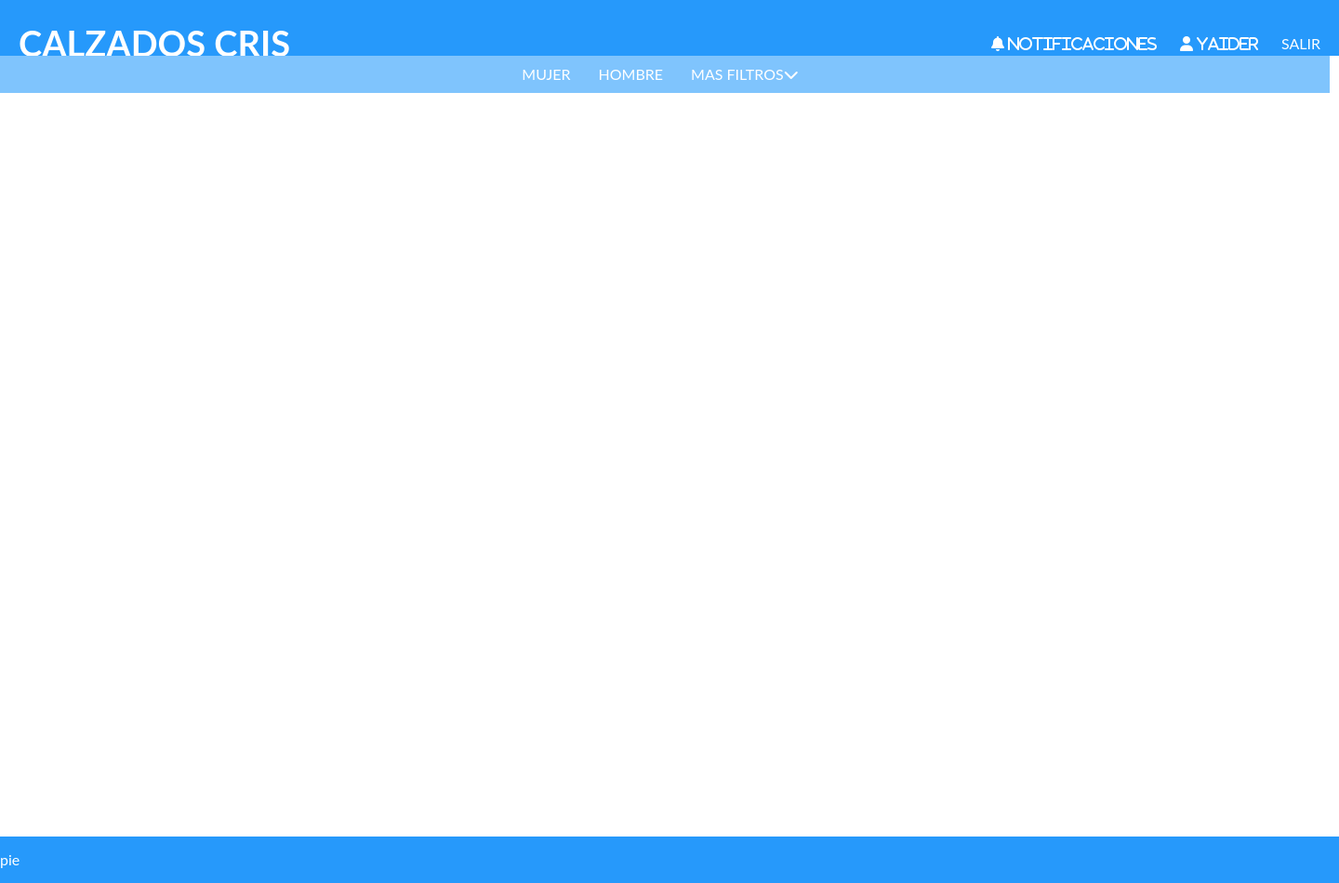
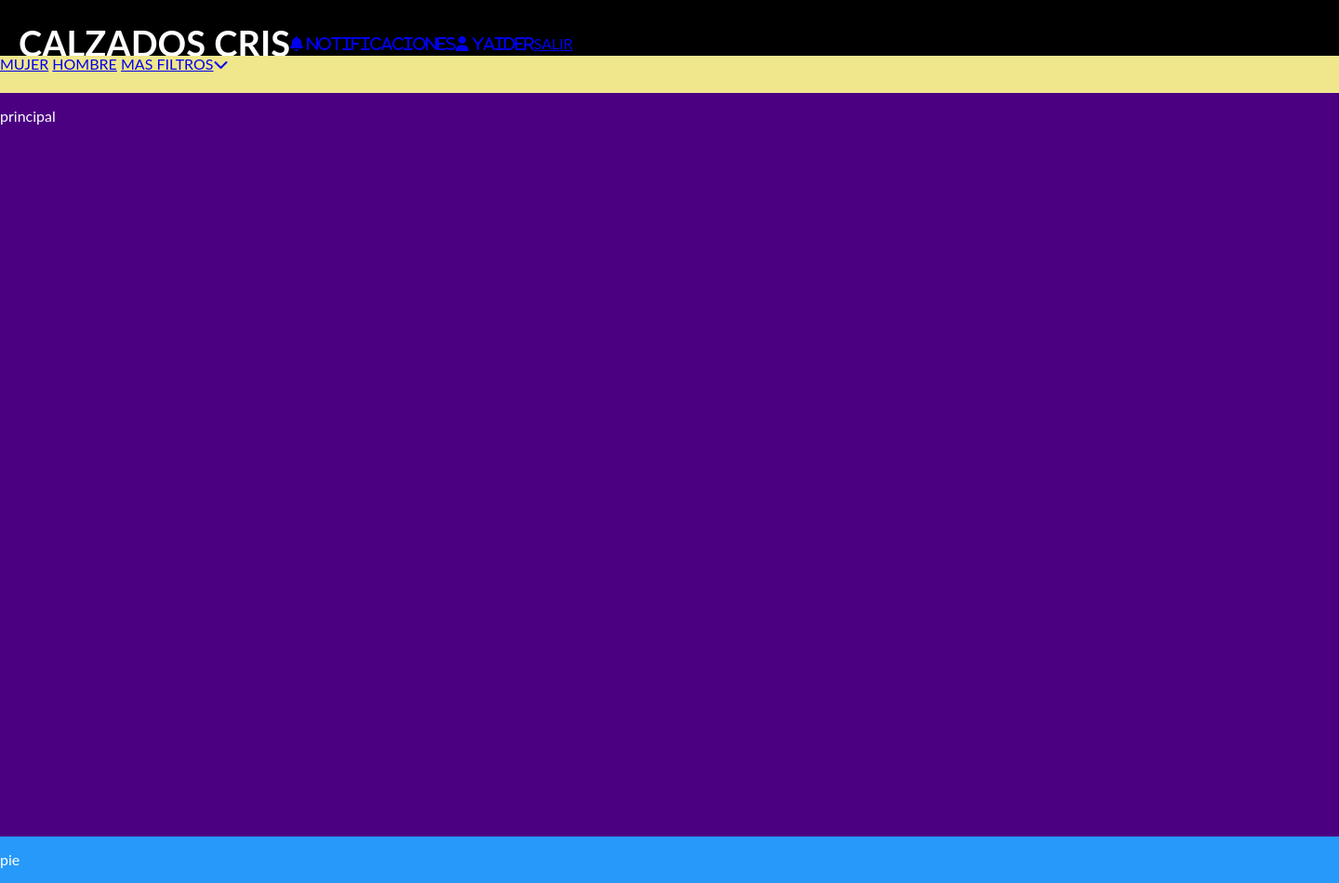
Before and after one commit to yaidercc/calzados_crisV2, a PHP site: page / in a window 1440 px wide. Shown: the whole page at 93% size. Run offline with PHP 8.4, Linux system fonts and the light colour scheme; some libraries are stand-ins or nearby versions.

Commit message:
se dividio la pagina

```diff
--- a/Css/estilos.css
+++ b/Css/estilos.css
@@ -1,10 +1,10 @@
+
 html{
     font-size: 62.5%; /** resete para rems - 62.5%=10px**/
 }
 body{
     font-family: 'Lato', sans-serif;
     font-size: 1.6rem;
-
     color: #fff;
 }
 
@@ -21,68 +21,44 @@ h3{
 h4{
     font-size: 2.6rem;
 }
-
-/**/
-a{
-    text-decoration: none;
-    color: #fff;
-    cursor: pointer;
-}
 .contenedor{
     width: 100%;
     min-height: 100vh;/*altura minima*/
     margin: 0 auto;
     display: grid;
-    grid-template-columns: 1440px auto ; /*la pagina tendra 2 columnas con las medidas anteriores*/
-    grid-template-rows: 60px  40px  100vh auto; /*la pagina tendra 2 filas con las medidas anteriores*/
-    grid-template-areas: "header header" /*se establecen las areas que va a acupar cada elemento en la cuadricula*/
-                          "filtros filtros"
-                          "contenido redes"/* header ocupa todo lo de arriba y menu y contenido todo lo de abajo*/
-                          "pie pie";
-    transition: all .3s ease;/*transicion en la aparicion del menu*/
+    grid-template-columns: 100%;
+    grid-template-rows: 6rem 4rem 100vh auto ; /*la pagina tendra 2 filas con las medidas anteriores*/
+    grid-template-areas: "header "
+                          "filtros "
+                          "principal "
+                          "pie";
+    transition: all .3s ease;
 }
 
-.encabezado{
-    background-color: #2699FB;
+.header{
+    background-color: black;
     color: white;
     grid-area: header;
     padding: 0px 20px;
     display: grid;
-    grid-template-columns: auto 1fr auto auto ;/*1fr significa que el elemento ocupa todo el espacio que necesita y los auto se acomodan a lo que deje por decirlo asi*/
+    grid-template-columns: auto 1fr auto auto;/*1fr significa que el elemento ocupa todo el espacio que necesita y los auto se acomodan a lo que deje por decirlo asi*/
     align-items: center;
     justify-content: space-between;
-    grid-gap: 25px;/*espaceado de 20px entre las divisiones del grid*/
-    grid-template-areas: "logo espaceado iniciar registro agregar";
+    grid-gap: 20px;/*espaceado de 20px entre las divisiones del grid*/
+    grid-template-areas: "logo busqueda iniciar registro";
 }
-.encabezado .barra-busqueda{
-    grid-area: busqueda;
-    display: flex;/*centrar elementos */
+.header .elements{
+    display: flex;
     align-items: center;
     justify-content: center;
 }
-
 .filtros{
     grid-area: filtros;
-    background-color: #7FC4FD;
-    display: flex;
-    align-items: center;
-    justify-content: center;
-    margin-right:10px;
-
+    background-color: khaki;
 }
-.filtros a{
-    margin-right:10px;
-    padding: 10px;
-}
-
-.filtros a:hover{
-    background-color: teal;
-    border-radius: 5px;
-}
-
-
 .principal{
-    grid-area: contenido;
+    grid-area: principal;
+    background-color: indigo;
 }
 .pie{
     grid-area: pie;
--- a/index.php
+++ b/index.php
@@ -11,12 +11,16 @@
     <!--contenedor de la pagina-->
     <div class="contenedor">
         <!--cabecera de pagina-->
-        <header class="encabezado">
-            <h1 class="">CALZADOS CRIS</h1>
-            <p></p>
-            <a href="#"><i title="notificaciones" class="fas fa-bell"> NOTIFICACIONES</i></a>
-            <a href="#"><i title="notificaciones" class="fas fa-user"> YAIDER</i></a>
-            <a href="#" class="cerrar">SALIR</a>
+        <header class="header">
+            <div class="elements">
+                <div class="contenedor-logo">
+                    <h1>CALZADOS CRIS</h1>
+                </div>
+                    <p></p>
+                    <a href="#"><i title="notificaciones" class="fas fa-bell"> NOTIFICACIONES</i></a>
+                    <a href="#"><i title="notificaciones" class="fas fa-user"> YAIDER</i></a>
+                    <a href="#" class="cerrar">SALIR</a>
+            </div>
         </header>
 
         <!--filtros-->
```
